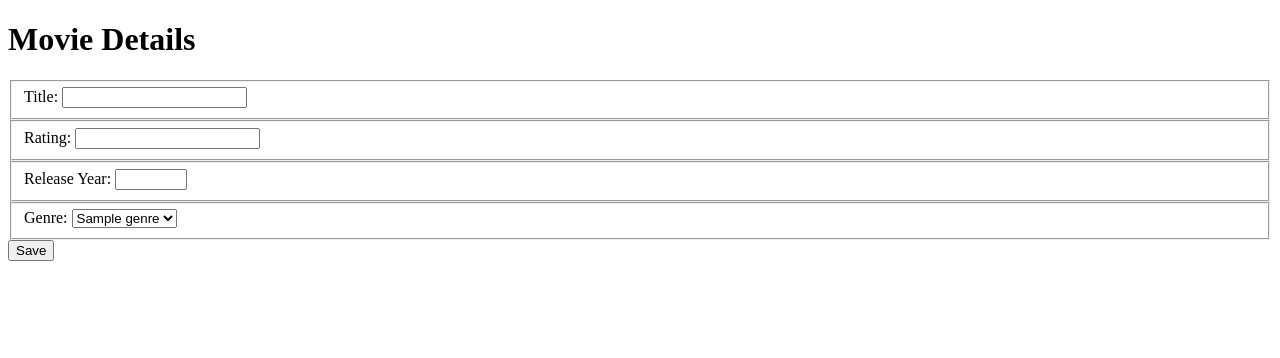
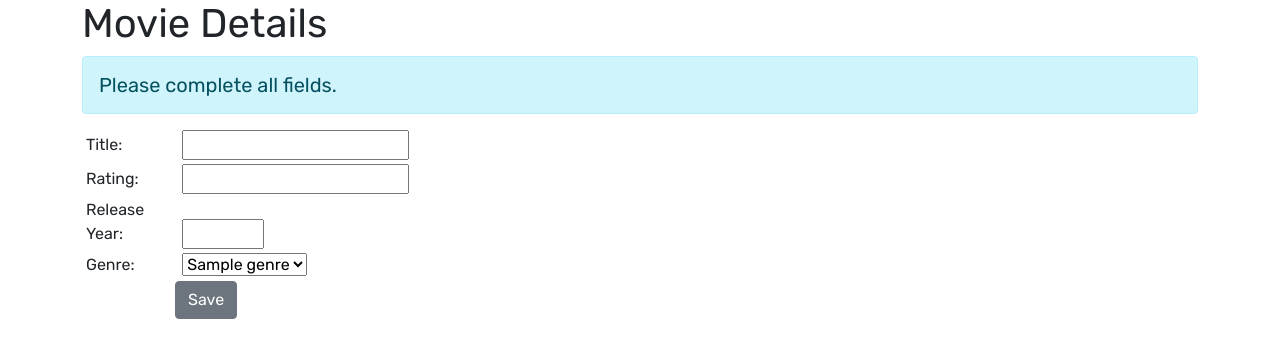
Before and after one commit to ifotn/comp1006-w22-phpflix, a PHP site: page /movie-details.php in a window 1280 px wide. Shown: the top 358 px of the page. Run offline with PHP 8.4, Linux system fonts and the light colour scheme; tables that the repository leaves empty or names only in its code hold one stand-in row (values such as "Sample post"); data that the repository does not hold is empty.

Commit message:
l5 - bootstrap + table join query

```diff
--- /dev/null
+++ b/css/styles.css
@@ -0,0 +1,3 @@
+body {
+    font-family: 'Rubik', sans-serif;
+}
--- a/movie-details.php
+++ b/movie-details.php
@@ -1,26 +1,39 @@
 <!DOCTYPE html>
 <html lang="en">
+
 <head>
     <meta charset="UTF-8" />
     <title>Movie Details</title>
+    <!-- Bootstrap CDN -->
+    <link href="https://cdn.jsdelivr.net/npm/bootstrap@5.1.3/dist/css/bootstrap.min.css" rel="stylesheet" integrity="sha384-1BmE4kWBq78iYhFldvKuhfTAU6auU8tT94WrHftjDbrCEXSU1oBoqyl2QvZ6jIW3" crossorigin="anonymous">
+    <script src="https://cdn.jsdelivr.net/npm/bootstrap@5.1.3/dist/js/bootstrap.bundle.min.js" integrity="sha384-ka7Sk0Gln4gmtz2MlQnikT1wXgYsOg+OMhuP+IlRH9sENBO0LRn5q+8nbTov4+1p" crossorigin="anonymous"></script>
+    <!-- Google Font -->
+    <link rel="preconnect" href="https://fonts.googleapis.com">
+    <link rel="preconnect" href="https://fonts.gstatic.com" crossorigin>
+    <link href="https://fonts.googleapis.com/css2?family=Rubik&display=swap" rel="stylesheet">
+    <!-- Custom CSS -->
+    <link href="css/styles.css" rel="stylesheet">
 </head>
+
 <body>
+    <main class="container">
         <h1>Movie Details</h1>
+        <h5 class="alert alert-info">Please complete all fields.</h5>
         <form method="post" action="save-movie.php">
-        <fieldset>
-            <label for="title">Title:</label>
+            <fieldset class="m-1">
+                <label for="title" class="col-1">Title:</label>
                 <input name="title" id="title" required maxlength="100" />
             </fieldset>
-        <fieldset>
-            <label for="rating">Rating:</label>
+            <fieldset class="m-1">
+                <label for="rating" class="col-1">Rating:</label>
                 <input name="rating" id="rating" required maxlength="10" />
             </fieldset>
-        <fieldset>
-            <label for="releaseYear">Release Year:</label>
+            <fieldset class="m-1">
+                <label for="releaseYear" class="col-1">Release Year:</label>
                 <input name="releaseYear" id="releaseYear" type="number" min="1900" max="3000" required />
             </fieldset>
-        <fieldset>
-            <label for="genreId">Genre:</label>
+            <fieldset class="m-1">
+                <label for="genreId" class="col-1">Genre:</label>
                 <select name="genreId" id="genreId">
                     <?php
                     $db = new PDO('mysql:host=172.31.22.43;dbname=Rich100', 'Rich100', 'x');
@@ -32,14 +45,15 @@
                     $genres = $cmd->fetchAll();
 
                     foreach ($genres as $genre) {
-                    echo '<option value="' . $genre['genreId'] .'">' . $genre['name'] . '</option>';
+                        echo '<option value="' . $genre['genreId'] . '">' . $genre['name'] . '</option>';
                     }
 
                     $db = null;
                     ?>
                 </select>
             </fieldset>
-        <button>Save</button>
+            <button class="offset-1 btn btn-secondary">Save</button>
         </form>
+    </main>
 </body>
 </html>
```
Also changed, not shown: movies.php (+7 -2 lines). Lines whose indentation alone changed are shown as unchanged.
